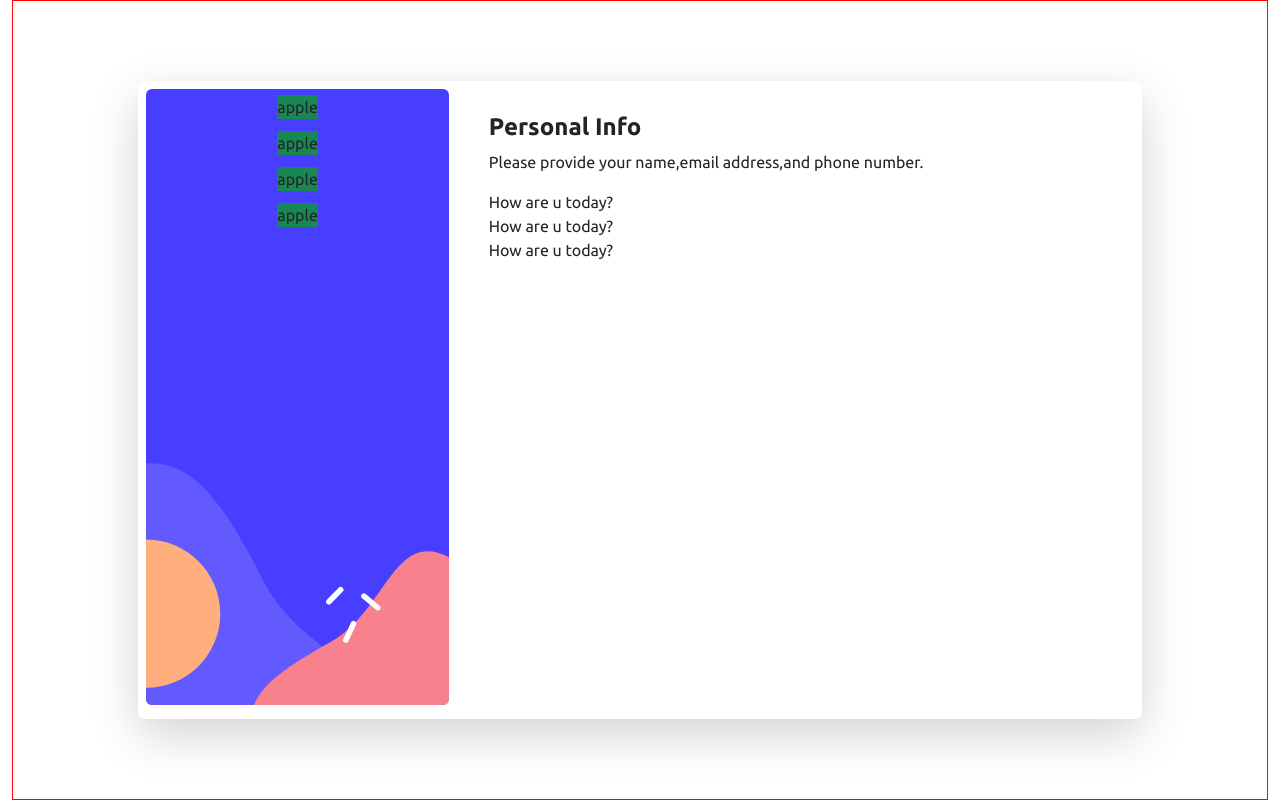
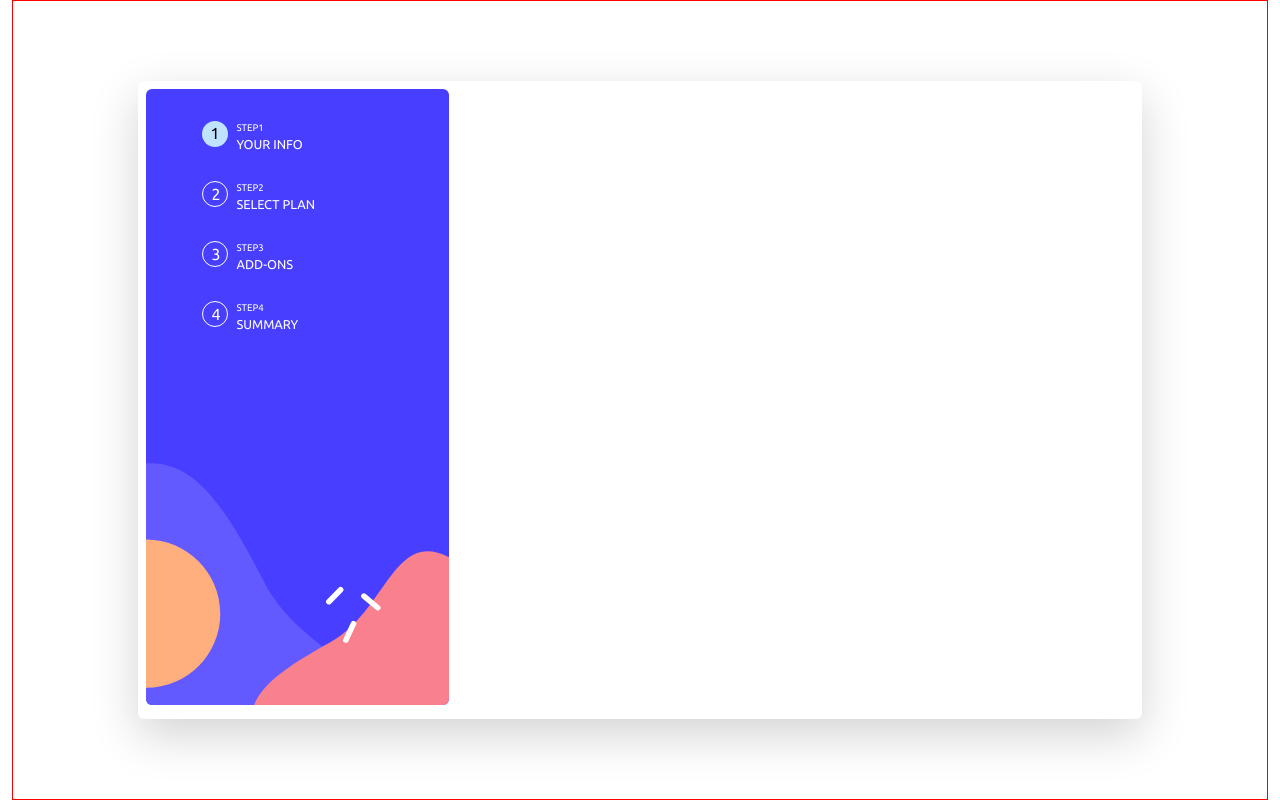
Before and after one commit to zwenyi-art/multi_step_form_main, a website built with Vite: page index.html in a window 1280 px wide. Built offline with nearby package versions, Linux system fonts and the light colour scheme.

Commit message:
first page done

```diff
--- a/index.html
+++ b/index.html
@@ -29,30 +29,68 @@
         <div class="row">
             <div class="col-4">
                 <div class="p-2">
+                  <div class="side_bar rounded-2">
+                     <div class="row px-5 mt-4" style="height: 30vh;">
+                        <div class="col-12 my-2">
+                            <div class="">
+                                <div class="d-flex flex-row">
+                                    <div class="my_items px-2 mx-2">1</div>
+                                    <div class="d-flex flex-column my_style">
+                                        <div class="" style="font-size: 0.6rem;">STEP1</div>
+                                        <div class="" style="font-size: 0.8rem;">YOUR INFO</div>
+                                    </div>
+                                </div>
 
-                       <div class="side_bar rounded-2">
-                        <div class="d-flex flex-column   align-items-center">
-                            <div class="bg-success side_bar_item">apple</div>
-                            <div class="bg-success side_bar_item">apple</div>
-                            <div class="bg-success side_bar_item">apple</div>
-                            <div class="bg-success side_bar_item">apple</div>
+                            </div>
                         </div>
-                       </div>
+                        <div class="col-12 my-2">
+                            <div class="">
+                                <div class="d-flex flex-row my_style">
+                                    <div class="my_items1 px-2 mx-2">2</div>
+                                    <div class="d-flex flex-column">
+                                        <div class="" style="font-size: 0.6rem;">STEP2</div>
+                                        <div class="" style="font-size: 0.8rem;">SELECT PLAN</div>
+                                    </div>
+                                </div>
 
+                            </div>
+                        </div>
+                        <div class="col-12 my-2">
+                            <div class="">
+                                <div class="d-flex flex-row my_style">
+                                    <div class="my_items1 px-2 mx-2">3</div>
+                                    <div class="d-flex flex-column">
+                                        <div class="" style="font-size: 0.6rem;">STEP3</div>
+                                        <div class="" style="font-size: 0.8rem;">ADD-ONS</div>
+                                    </div>
+                                </div>
+
+                            </div>
+                        </div>
+                        <div class="col-12 my-2">
+                            <div class="">
+                                <div class="d-flex flex-row my_style">
+                                    <div class="my_items1 px-2 mx-2">4</div>
+                                    <div class="d-flex flex-column ">
+                                        <div class="text" style="font-size: 0.6rem;">STEP4</div>
+                                        <div class="" style="font-size: 0.8rem;">SUMMARY</div>
+                                    </div>
+                                </div>
+
+                            </div>
+                        </div>
+                     </div>
+                  </div>
                 </div>
+
             </div>
-            <div class="col-8">
-                <div class="p-2 row">
-                    <div class="col-12 mt-4">
-                        <h4 class=" fw-bold">Personal Info</h4>
-                        <p class="">Please provide your name,email address,and phone number.</p>
-                    </div>
-                 <div class="col-12">How are u today?</div>
-                 <div class="col-12">How are u today?</div>
-                 <div class="col-12">How are u today?</div>
-                </div>
+
+            <div class="col-8" >
+               <div class="" id="content-1"></div>
+
             </div>
         </div>
+
     </div></div>
 
    </section>
--- a/main.js
+++ b/main.js
@@ -1 +1,39 @@
-import './style.scss'
+import './style.scss';
+
+const content_1=_=>{
+    let my_content =  document.getElementById("content-1");
+    my_content.innerHTML=`
+    <div class="p-2 row">
+    <div class="col-12 mt-1">
+        <h4 class=" fw-bold">Personal Info</h4>
+        <p class="">Please provide your name,email address,and phone number.</p>
+    </div>
+ <div class="col-12 my-2">
+    <div class="form-group">
+        <label for="exampleInputEmail1">Name</label>
+        <input type="text" class="form-control" id="exampleInputEmail1" aria-describedby="emailHelp" placeholder="e.g.Stephen King">
+      </div>
+ </div>
+ <div class="col-12 my-2">
+    <div class="form-group">
+        <label for="exampleInputEmail1">Email address</label>
+        <input type="email" class="form-control" id="exampleInputEmail1" aria-describedby="emailHelp" placeholder="e.g.stephenking@lorem.com">
+         </div>
+ </div>
+ <div class="col-12 my-2">
+    <div class="form-group">
+        <label for="exampleInputEmail1">Phone Number</label>
+        <input type="number" class="form-control" id="exampleInputEmail1" aria-describedby="emailHelp" placeholder="e.g.+1234567890">
+        </div>
+ </div>
+
+ <div class="col-12 my-3">
+    <div class="d-flex justify-content-end">
+        <button type="button" class="btn btn-primary">Next Step</button>
+    </div>
+ </div>
+</div>
+    `
+}
+
+// content_1();
--- a/style.scss
+++ b/style.scss
@@ -1,5 +1,6 @@
 @import url('https://fonts.googleapis.com/css2?family=Ubuntu:wght@400;500;700&display=swap');
 $font-family-sans-serif:'Ubuntu', sans-serif;
+$primary:hsl(243, 100%, 62%);
 @import './node_modules/bootstrap/scss/bootstrap.scss';
 
 
@@ -38,4 +39,44 @@ $font-family-sans-serif:'Ubuntu', sans-serif;
 }
 .side_bar_item{
   margin: 6px;
+  height: 25px;
+  width: 25px;
+  background-color: hsl(213, 96%, 18%);
+  border-radius: 50%;
+  display: inline-block;
+
 }
+
+.my_items{
+
+  width: 26px;
+  height: 26px;
+
+  border-radius: 50%;
+  color:black;
+  background-color: hsl(206, 94%, 87%);
+
+}
+
+
+
+.my_items1{
+  width: 26px;
+  height: 26px;
+  border:1px solid white;
+  border-radius: 50%;
+  color:white;
+
+}
+
+.my_style{
+ color: white;
+}
+input[type=number] {
+  -moz-appearance: textfield;
+}
+input::-webkit-outer-spin-button,
+input::-webkit-inner-spin-button {
+    -webkit-appearance: none;
+    margin: 0;
+}
```
